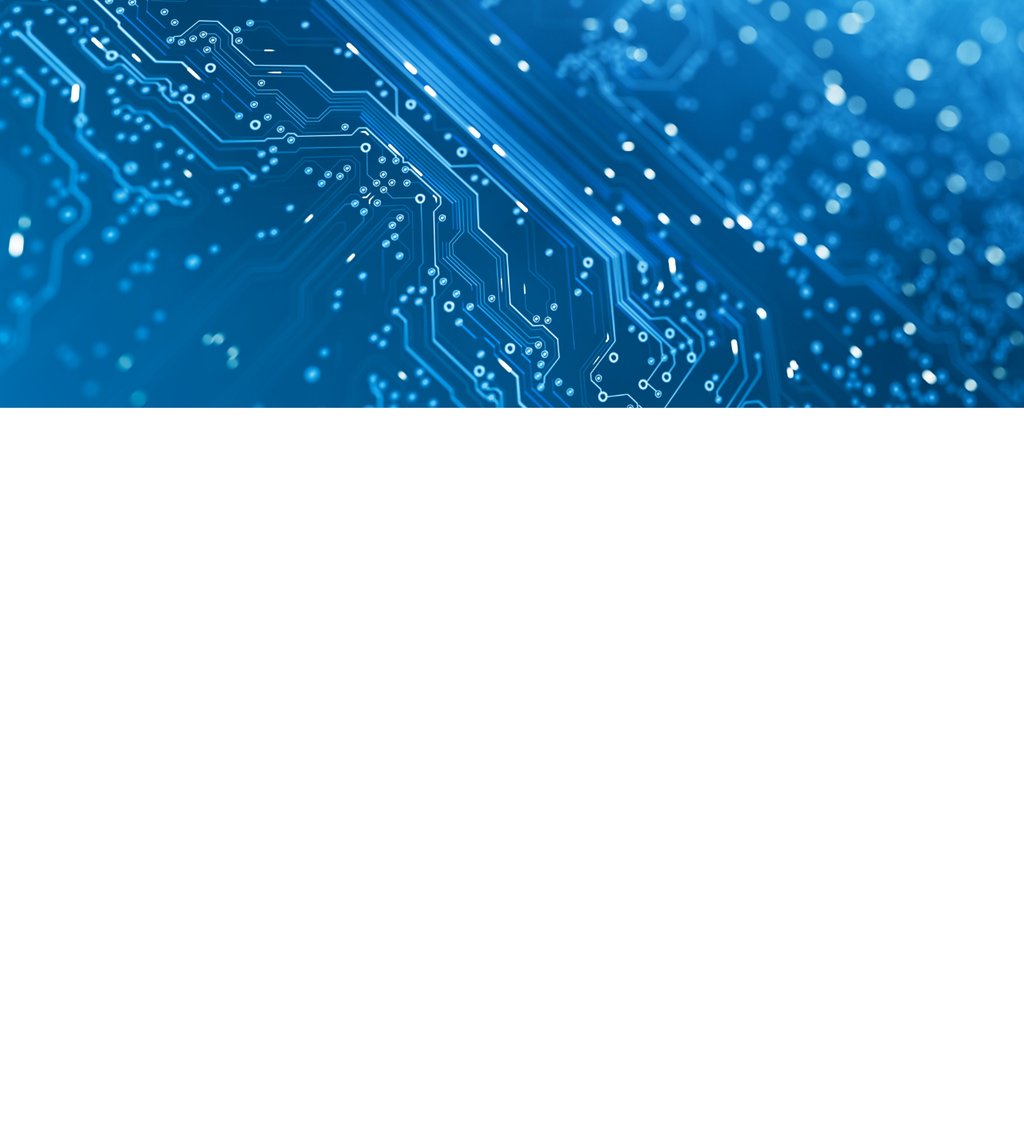
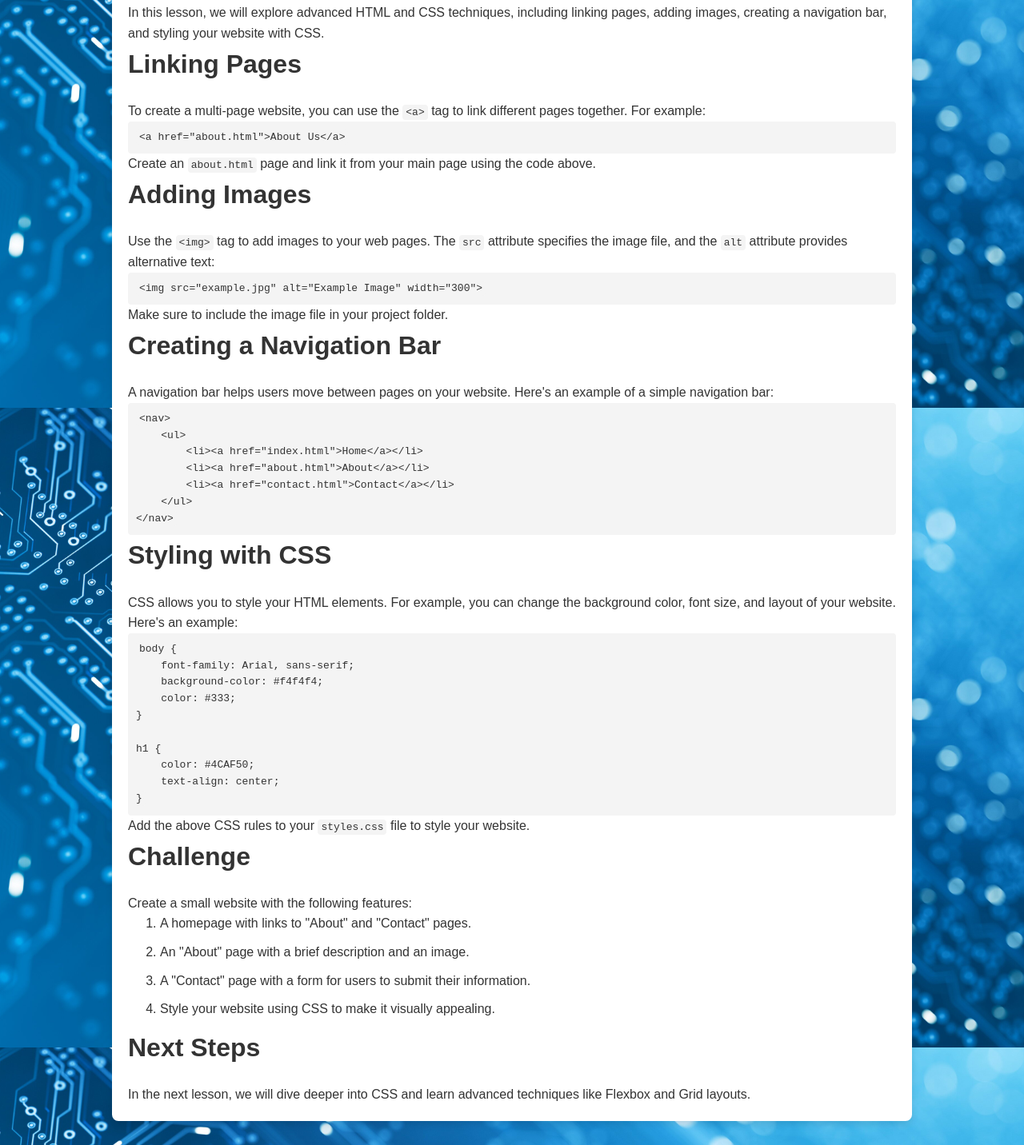
Before and after one commit to Forg-Creator/Forg-Creator.github.io, a plain HTML site: page lesson3.html in a window 1280 px wide. Shown: the part 290-1722 px from the top of the page at 80% size. Before the commit the page ends 800 px from the top, so only its background shows below. Drawn offline with Linux system fonts and the light colour scheme.

Commit message:
Add files via upload

```diff
--- a/lesson3.html
+++ b/lesson3.html
@@ -3,12 +3,12 @@
 <head>
     <meta charset="UTF-8">
     <meta name="viewport" content="width=device-width, initial-scale=1.0">
-    <title>Lessons - HTML & CSS Class</title>
+    <title>Lesson 3 - Advanced HTML and CSS Projects</title>
     <link rel="stylesheet" href="styles.css">
 </head>
 <body>
     <header>
-        <h1>HTML & CSS Class - Lessons</h1>
+        <h1>Lesson 3: Advanced HTML and CSS Projects</h1>
         <nav>
             <ul>
                 <li><a href="index.html">Home</a></li>
@@ -18,4 +18,58 @@
             </ul>
         </nav>
     </header>
-<body>
+
+    <main>
+        <section>
+            <h2>Lesson Overview</h2>
+            <p>In this lesson, we will explore advanced HTML and CSS techniques, including linking pages, adding images, creating a navigation bar, and styling your website with CSS.</p>
+
+            <h2>Linking Pages</h2>
+            <p>To create a multi-page website, you can use the <code>&lt;a&gt;</code> tag to link different pages together. For example:</p>
+            <pre><code>&lt;a href="about.html"&gt;About Us&lt;/a&gt;</code></pre>
+            <p>Create an <code>about.html</code> page and link it from your main page using the code above.</p>
+
+            <h2>Adding Images</h2>
+            <p>Use the <code>&lt;img&gt;</code> tag to add images to your web pages. The <code>src</code> attribute specifies the image file, and the <code>alt</code> attribute provides alternative text:</p>
+            <pre><code>&lt;img src="example.jpg" alt="Example Image" width="300"&gt;</code></pre>
+            <p>Make sure to include the image file in your project folder.</p>
+
+            <h2>Creating a Navigation Bar</h2>
+            <p>A navigation bar helps users move between pages on your website. Here's an example of a simple navigation bar:</p>
+            <pre><code>&lt;nav&gt;
+    &lt;ul&gt;
+        &lt;li&gt;&lt;a href="index.html"&gt;Home&lt;/a&gt;&lt;/li&gt;
+        &lt;li&gt;&lt;a href="about.html"&gt;About&lt;/a&gt;&lt;/li&gt;
+        &lt;li&gt;&lt;a href="contact.html"&gt;Contact&lt;/a&gt;&lt;/li&gt;
+    &lt;/ul&gt;
+&lt;/nav&gt;</code></pre>
+
+            <h2>Styling with CSS</h2>
+            <p>CSS allows you to style your HTML elements. For example, you can change the background color, font size, and layout of your website. Here's an example:</p>
+            <pre><code>body {
+    font-family: Arial, sans-serif;
+    background-color: #f4f4f4;
+    color: #333;
+}
+
+h1 {
+    color: #4CAF50;
+    text-align: center;
+}</code></pre>
+            <p>Add the above CSS rules to your <code>styles.css</code> file to style your website.</p>
+
+            <h2>Challenge</h2>
+            <p>Create a small website with the following features:</p>
+            <ol>
+                <li>A homepage with links to "About" and "Contact" pages.</li>
+                <li>An "About" page with a brief description and an image.</li>
+                <li>A "Contact" page with a form for users to submit their information.</li>
+                <li>Style your website using CSS to make it visually appealing.</li>
+            </ol>
+
+            <h2>Next Steps</h2>
+            <p>In the next lesson, we will dive deeper into CSS and learn advanced techniques like Flexbox and Grid layouts.</p>
+        </section>
+    </main>
+</body>
+</html>
```
Also changed, not shown: lesson2.html (+1 -0 lines), lessons.html (+6 -7 lines).
